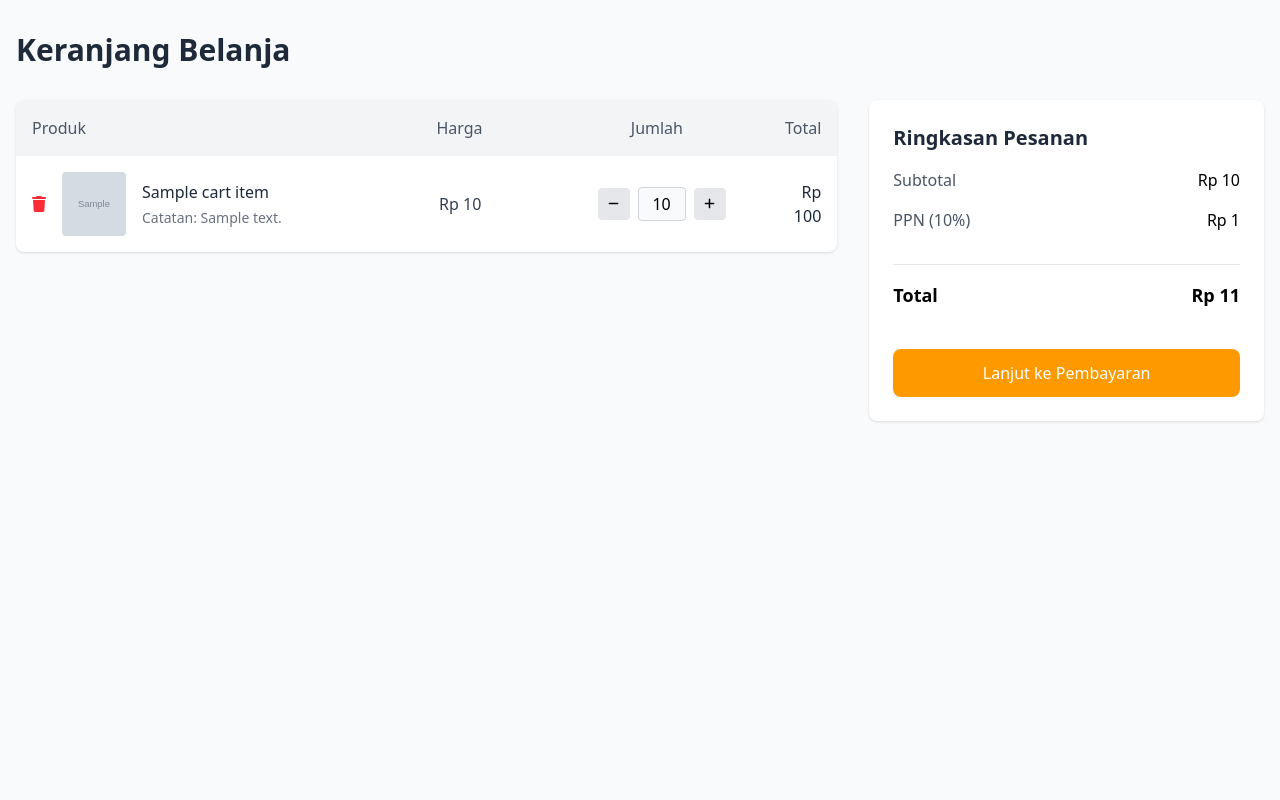
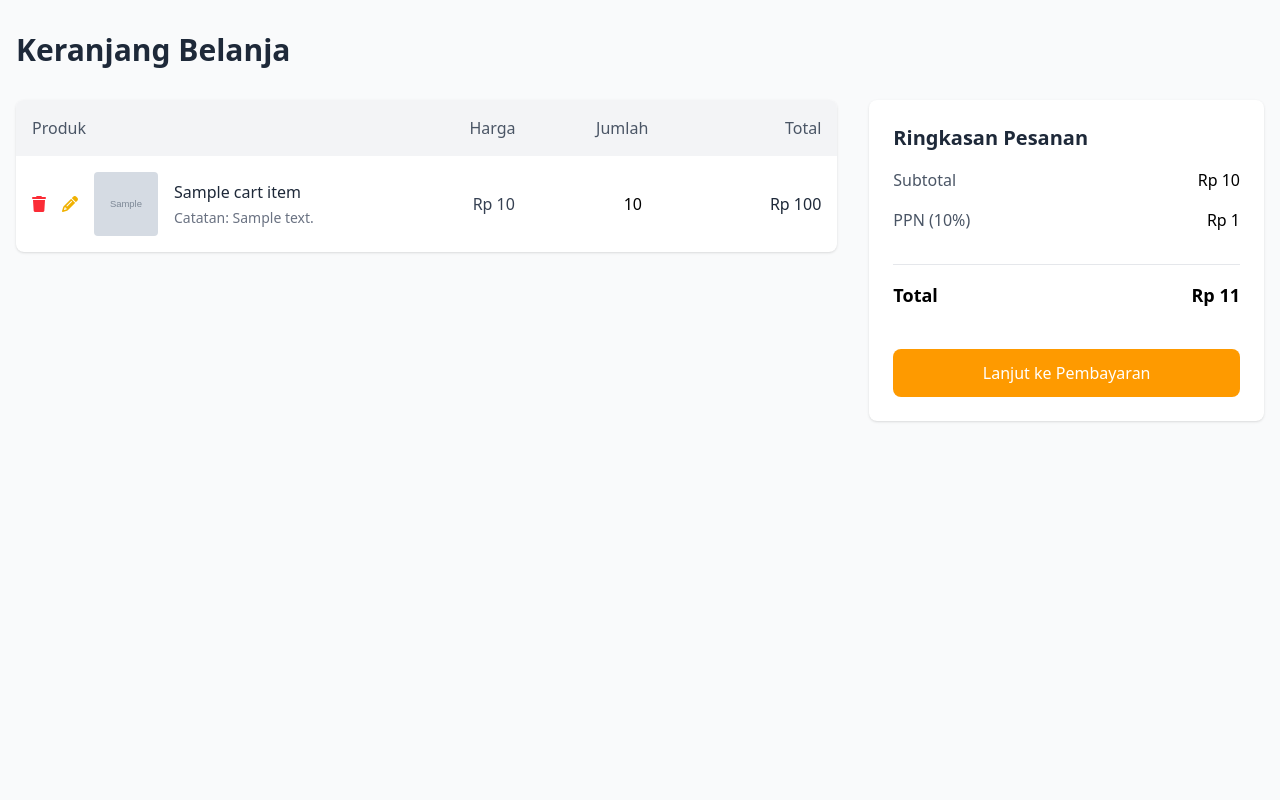
Before and after one commit to wiraAditya/skripsi-devina, a CodeIgniter 4 app: the page made by app/Views/pages/public/cart.php in a window 1280 px wide. Run offline with PHP 8.4 and a stand-in for CodeIgniter, Linux system fonts and the light colour scheme; the template is opened without the code that fills it: most values are stand-ins (such as "Sample title", 1, 10 or a date in 2020); grey boxes marked "Sample" are stand-in pictures; some libraries are stand-ins or nearby versions.

Commit message:
[update] improve UI for cart

```diff
--- a/app/Views/pages/public/cart.php
+++ b/app/Views/pages/public/cart.php
@@ -1,5 +1,4 @@
 <?php
-
     $tax = $subTotal * 0.1; // 10% PPN
     $total = $subTotal + $tax;
 ?>
@@ -11,31 +10,69 @@
   <div class="container mx-auto px-4">
     <h1 class="text-3xl font-bold text-gray-800 mb-8">Keranjang Belanja</h1>
 
-    <!-- Hardcoded Cart Data -->
-
-
     <div class="grid grid-cols-1 lg:grid-cols-3 gap-8">
       <!-- Cart Items -->
       <div class="lg:col-span-2">
         <div class="bg-white rounded-lg shadow overflow-hidden">
-          <!-- Cart Header -->
-          <div class="hidden md:grid grid-cols-12 bg-gray-100 p-4 font-medium text-gray-600">
-            <div class="col-span-5">Produk</div>
-            <div class="col-span-3 text-center">Harga</div>
-            <div class="col-span-3 text-center">Jumlah</div>
-            <div class="col-span-1 text-right">Total</div>
+          <!-- Cart Header - Desktop -->
+          <div class="hidden md:grid grid-cols-6 bg-gray-100 p-4 font-medium text-gray-600">
+            <div class="col-span-3">Produk</div>
+            <div class="text-center">Harga</div>
+            <div class="w-32 text-center">Jumlah</div>
+            <div class="text-right">Total</div>
           </div>
 
           <!-- Cart Items List -->
           <div class="divide-y divide-gray-200">
             <?php foreach ($cartItems as $id => $item): ?>
               <div class="p-4 hover:bg-gray-50">
-                <div class="flex flex-col md:grid md:grid-cols-12 gap-4 items-center">
+                <!-- Mobile View -->
+                <div class="md:hidden flex flex-col space-y-3">
+                  <div class="flex justify-between items-start">
+                    <div class="flex items-center space-x-3">
+                      <button class="cursor-pointer text-red-500 hover:text-red-700">
+                        <i class="fas fa-trash"></i>
+                      </button>
+                      <button class="cursor-pointer text-yellow-500 hover:text-yellow-700">
+                        <i class="fas fa-pencil-alt"></i>
+                      </button>
+                      <?php if ($item['image']): ?>
+                        <img src="/uploads/menu/<?= $item['image'] ?>" alt="<?= $item['name'] ?>" class="w-16 h-16 object-cover rounded">
+                      <?php else: ?>
+                        <div class="w-16 h-16 bg-gray-200 rounded flex items-center justify-center">
+                          <i class="fas fa-utensils text-gray-400"></i>
+                        </div>
+                      <?php endif; ?>
+                    </div>
+                    <div class="font-medium text-gray-800">
+                      Rp <?= number_format($item['price'] * $item['quantity'], 0, ',', '.') ?>
+                    </div>
+                  </div>
+
+                  <div class="pl-10">
+                    <h3 class="font-medium text-gray-800"><?= $item['name'] ?></h3>
+                    <?php if (!empty($item['notes'])): ?>
+                      <p class="text-sm text-gray-500 mt-1">Catatan: <?= $item['notes'] ?></p>
+                    <?php endif; ?>
+                  </div>
+
+                  <div class="flex justify-between items-center pl-10">
+                    <div class="text-gray-700">
+                      Rp <?= number_format($item['price'], 0, ',', '.') ?> × <?= $item['quantity'] ?>
+                    </div>
+                  </div>
+                </div>
+
+                <!-- Desktop View -->
+                <div class="hidden md:flex flex-col md:grid md:grid-cols-6 gap-4 items-center">
                   <!-- Product Image & Name -->
-                  <div class="md:col-span-5 flex items-center space-x-4">
+                  <div class="cursor-pointer md:col-span-3 flex items-center space-x-4">
                     <button class="text-red-500 hover:text-red-700">
                       <i class="fas fa-trash"></i>
                     </button>
+                    <button class=" text-yellow-500 hover:text-yellow-700">
+                        <i class="fas fa-pencil-alt"></i>
+                      </button>
                     <?php if ($item['image']): ?>
                       <img src="/uploads/menu/<?= $item['image'] ?>" alt="<?= $item['name'] ?>" class="w-16 h-16 object-cover rounded">
                     <?php else: ?>
@@ -52,27 +89,17 @@
                   </div>
 
                   <!-- Price -->
-                  <div class="md:col-span-3 text-center text-gray-700">
+                  <div class="text-center text-gray-700">
                     Rp <?= number_format($item['price'], 0, ',', '.') ?>
                   </div>
 
                   <!-- Quantity -->
-                  <div class="md:col-span-3">
-                    <div class="flex items-center justify-center space-x-2">
-                      <button class="w-8 h-8 bg-gray-200 rounded flex items-center justify-center">
-                        <i class="fas fa-minus text-xs"></i>
-                      </button>
-                      <div class="w-12 text-center border border-gray-300 rounded py-1 bg-gray-50">
-                        <?= $item['quantity'] ?>
-                      </div>
-                      <button class="w-8 h-8 bg-gray-200 rounded flex items-center justify-center">
-                        <i class="fas fa-plus text-xs"></i>
-                      </button>
-                    </div>
+                  <div class="w-32 text-center">
+                    <?= $item['quantity'] ?>
                   </div>
 
                   <!-- Total -->
-                  <div class="md:col-span-1 text-right font-medium text-gray-800">
+                  <div class="text-right font-medium text-gray-800">
                     Rp <?= number_format($item['price'] * $item['quantity'], 0, ',', '.') ?>
                   </div>
                 </div>
```
Also changed, not shown: public/css/tailwind.css.
